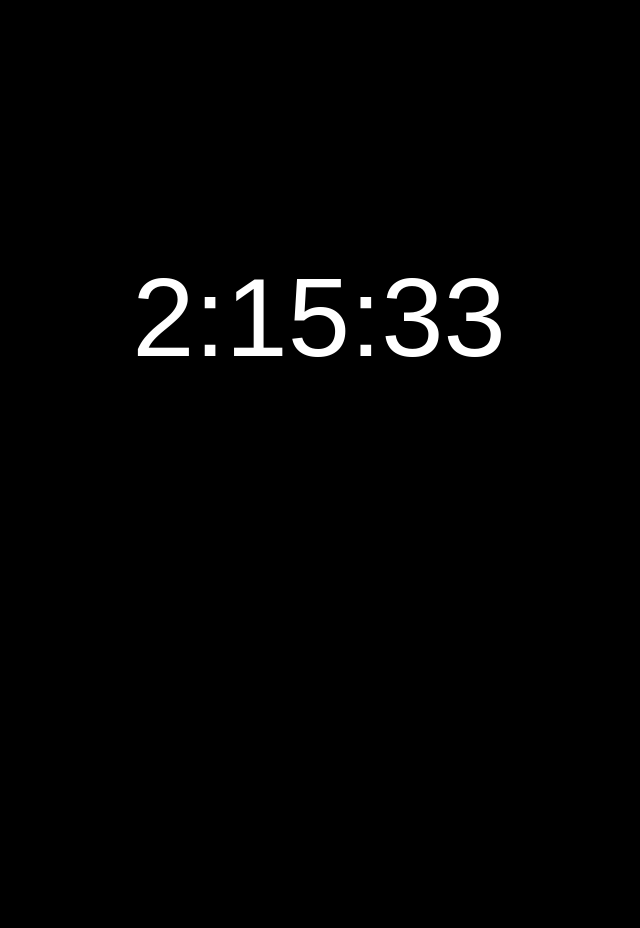
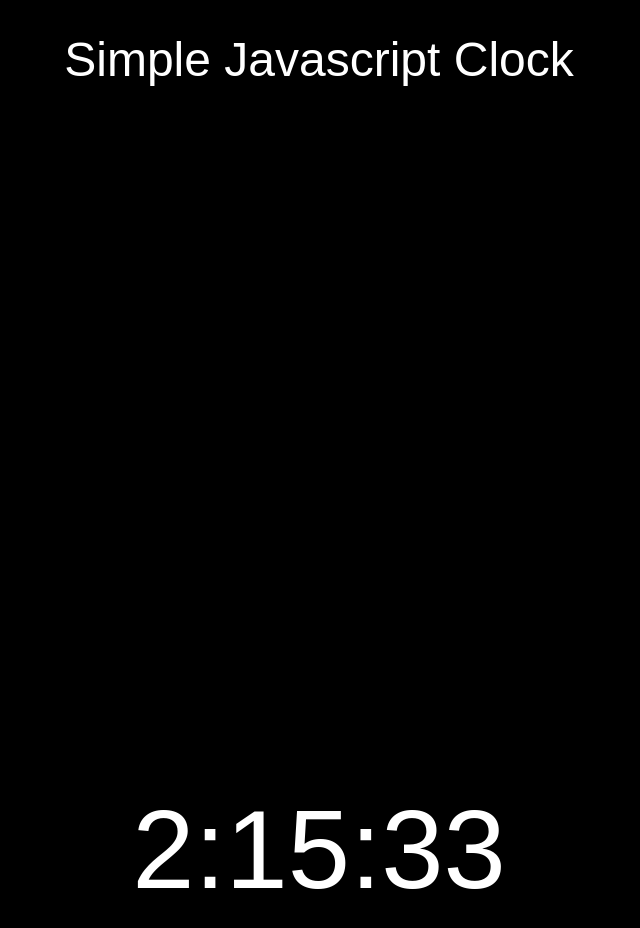
Before and after one commit to Johnman747/Javascript-Clock, a plain HTML site: page index.html in a window 1280 px wide. Shown: the whole page, without its empty margins (321-961 px from the left). Before the commit the page ends 800 px from the top, so only its background shows below. Drawn offline with Linux system fonts and the light colour scheme.

Commit message:
Update index.html

```diff
--- a/index.html
+++ b/index.html
@@ -6,6 +6,7 @@
     <link rel="stylesheet" href="style.css"/>
   </head>
   <body>
+    <h1>Simple Javascript Clock</h1>
     <p id="clock"></p>
     <script src="./app.js"></script>
   </body>
```
